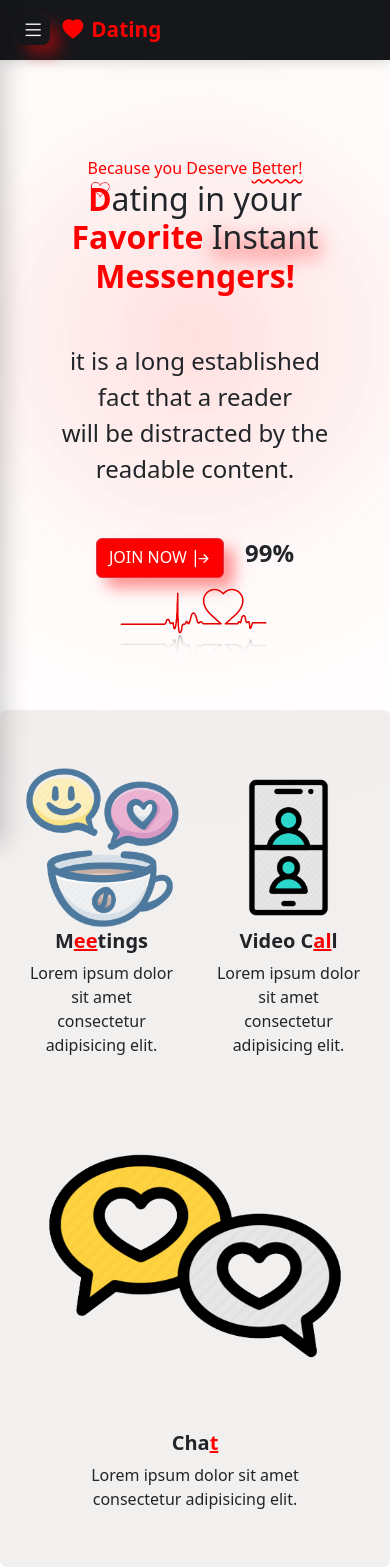
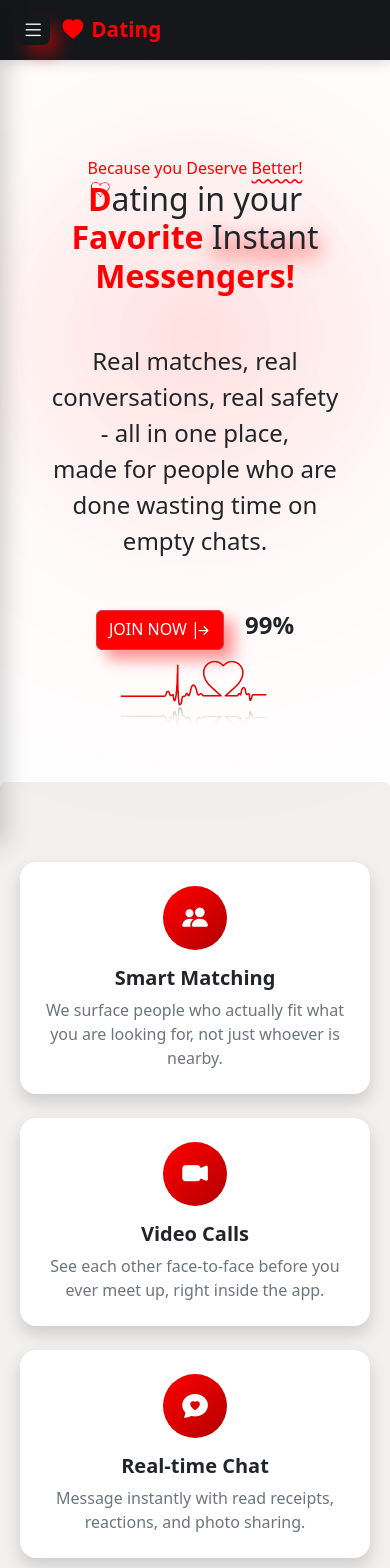
Before and after one commit to sufiyan7359/datingApp, an Angular app in the folder datingAppFrontEnd/: page / in a window 390 px wide. Shown: the top 1568 px of the page. Built offline with nearby package versions, Linux system fonts and the light colour scheme.

Commit message:
Rebuild landing page: fix responsive breaks, replace all Lorem Ipsum with real content

```diff
--- a/datingAppFrontEnd/src/app/components/landing/landing.component.css
+++ b/datingAppFrontEnd/src/app/components/landing/landing.component.css
@@ -98,22 +98,83 @@ font-weight: bolder;
   width: 70%;
 }
 
+/* .counting's col-6 children rely on Bootstrap's row/col gutter, but the
+   parent here isn't a `.row` (it's a plain d-flex), so --bs-gutter-x is
+   never set and the two stats render flush against each other. */
+.counting {
+  gap: 2rem;
+}
+
 .fourthSectionImg {
   max-height: 500px;
+}
+
+.highlights-section,
+.dynamic-section {
+  background-color: rgba(211, 201, 201, 0.3);
+}
+
+/* ---- Highlight cards (Smart Matching / Video Calls / Real-time Chat) ---- */
+.highlight-card {
+  background: #fff;
+  color: #212529;
+  transition: transform 0.3s ease, box-shadow 0.3s ease;
+  animation: fadeInUp 0.4s ease both;
+}
+
+.highlight-card h5 {
+  color: #212529;
+}
+
+.highlight-card p {
+  color: #6c757d;
+}
+
+.highlight-card:hover {
+  transform: translateY(-8px);
+  box-shadow: 0 16px 28px rgba(255, 0, 0, 0.18) !important;
+}
+
+.highlight-icon {
+  width: 64px;
+  height: 64px;
+  margin: 0 auto;
+  border-radius: 50%;
+  display: flex;
+  align-items: center;
+  justify-content: center;
+  background: linear-gradient(135deg, #ff0000, #b30000);
+  color: #fff;
+  font-size: 1.6rem;
+}
+
+@keyframes fadeInUp {
+  from { opacity: 0; transform: translateY(20px); }
+  to { opacity: 1; transform: translateY(0); }
+}
+
+@media (prefers-reduced-motion: reduce) {
+  .highlight-card {
+    animation: none !important;
+    transition: none !important;
+  }
+}
+
+/* This is Bootstrap's `md` breakpoint - the same one `imgBack`'s
+   `d-md-block` uses. Below it the columns stack to one, so the photo would
+   render directly behind the hero text instead of beside it; at or above it
+   the two-column layout is still intact and the photo belongs in view. */
+@media (max-width: 767.98px) {
+  .slide {
+    height: auto;
+    min-height: 0;
+    background-image: none;
+  }
 }
 
 @media (max-width: 991px) {
   h1 {
     font-size: 2.5rem;
-  }
-
-  .slide {
-    height: auto;
-    min-height: 0;
-    /* The photo has no offset column to sit beside once the layout
-       stacks to one column, so it renders directly behind the hero
-       text instead of next to it - just drop it here. */
-    background-image: none;
   }
 
   .thirdSectionImage {
--- a/datingAppFrontEnd/src/app/components/landing/landing.component.html
+++ b/datingAppFrontEnd/src/app/components/landing/landing.component.html
@@ -12,8 +12,8 @@
       </h1>
 
       <span class="mt-3" style="font-size: 1.5rem;">
-        it is a long established fact that a reader <br>
-        will be distracted by the readable content.
+        Real matches, real conversations, real safety - all in one place, <br>
+        made for people who are done wasting time on empty chats.
       </span>
 
       <div class="joinNow mt-5">
@@ -38,31 +38,17 @@
 
 
 <!-- After Banner Section Two -->
-<div class="container-fluid p-2 pt-2 mb-4 rounded" style="background-color: rgba(211, 201, 201, 0.3);">
+<div class="container-fluid p-2 pt-2 pb-4 mb-4 rounded highlights-section">
   <div class="container">
-    <div class="row d-flex justify-content-center mt-5 mb-5">
-      <div class="col-6 col-sm-4 text-center mb-4 mb-sm-0">
-        <div class="icon"><img src="../../../assets/images/meeting.png" height="100" /></div>
-        <div class="heading">
-          <h5><b>M<span style="color: #ff0000;"><u>ee</u></span>tings</b></h5>
+    <div class="row d-flex justify-content-center mt-5 mb-5 g-4">
+      <div class="col-12 col-sm-6 col-lg-4" *ngFor="let highlight of highlights; let i = index">
+        <div class="highlight-card h-100 p-4 rounded-4 shadow border-0 text-center" [style.animation-delay.ms]="i * 80">
+          <div class="highlight-icon mb-3">
+            <i class="bi" [class]="highlight.icon"></i>
+          </div>
+          <h5><b>{{ highlight.title }}</b></h5>
+          <p class="mb-0">{{ highlight.description }}</p>
         </div>
-        <div class="content">Lorem ipsum dolor sit amet <br>consectetur adipisicing elit. </div>
-      </div>
-
-      <div class="col-6 col-sm-4 text-center mb-4 mb-sm-0">
-        <div class="icon"><img src="../../../assets/images/video.png" height="100" /></div>
-        <div class="heading">
-          <h5><b>Video C<span style="color: #ff0000;"><u>al</u></span>l</b></h5>
-        </div>
-        <div class="content">Lorem ipsum dolor sit amet <br>consectetur adipisicing elit. </div>
-      </div>
-
-      <div class="col-12 col-sm-4 text-center">
-        <div class="icon"><img src="../../../assets/images/chat.png" height="100" /></div>
-        <div class="heading">
-          <h5><b>Cha<span style="color: #ff0000;"><u>t</u></span></b></h5>
-        </div>
-        <div class="content">Lorem ipsum dolor sit amet <br>consectetur adipisicing elit. </div>
       </div>
     </div>
   </div>
@@ -81,11 +67,11 @@
 
     <div class="col-12 col-md-6 ">
       <h1><b><span class="textdanger">Meet</span> The <br>
-          Choosen One</b>
+          Chosen One</b>
       </h1>
       <span>
-        Lorem ipsum dolor sit amet consectetur <br> adipisicing elit. Quaerat qui <br> magnam enim ipsam totam numquam.
-        <br> Soluta assumenda, corrupti qui <br> vitae vel doloribus iste fugiat <br> quasi optio iusto, sit eum eos.
+        Our matching engine looks at more than just photos - shared interests, intentions and <br>
+        lifestyle all factor in, so the people you meet are actually worth your time.
       </span>
 
       <div class="rounded m-2 mt-4 mb-4 p-1 bgdanger d-flex dealCard">
@@ -93,8 +79,8 @@
           <img src="../../../assets/images/slide.png" height="60"
             style="border-radius: 50% !important; background: rgb(241, 131, 131);" /></div>
         <div class="cardContent text- m-1 mx-5 text-white">
-          <h5>Sufii Sarkaar</h5>
-          <span>Ask to join the call</span>
+          <h5>Aisha</h5>
+          <span>Incoming video call…</span>
         </div>
 
         <div class=" d-flex justify-content-between">
@@ -120,32 +106,31 @@
 
 
 <!-- Fourth Section Start -->
-<div class="container-fluid pt-2" style="background-color: rgba(211, 201, 201, 0.3);">
+<div class="container-fluid pt-2 dynamic-section">
   <div class="container">
     <div class="row m-0 m-md-5 mt-4">
       <div class="col-12 col-lg-7 ">
         <div class="content">
-          <h1><b> We are a Dynamic <br> Lover <span class="textdanger">Communication</span></b></h1>
-          <span class="mt-1 mb-4">Lorem ipsum dolor sit amet consectetur adipisicing elit.<br> Voluptatem ullam
-            inventore delectus quasi, temporibus provident!<br> Aliquam ea accusantium rem placeat tenetur ipsum sit
-            impeditt impedit.</span>
+          <h1><b>Built For Real <br> <span class="textdanger">Conversations</span></b></h1>
+          <span class="mt-1 mb-4">No endless swiping into the void. Real-time chat, HD video calls, and a matching<br>
+            engine that pays attention - everything you need to actually meet someone, in one app.</span>
         </div>
 
         <div class="col-12 col-sm-6 counting mt-4 d-flex">
           <div class="experience col-6">
-            <h1><b>0.1</b></h1>
-            <span class="text-muted">Years of<br> Experience</span>
+            <h1><b>100%</b></h1>
+            <span class="text-muted">Verified<br> Focus</span>
           </div>
 
           <div class="user col-6 ">
-            <h1><b>1</b></h1>
-            <span class="text-muted">Active User</span>
+            <h1><b>1-Tap</b></h1>
+            <span class="text-muted">Block & Report</span>
           </div>
 
         </div>
 
         <div class="joinNow ">
-          <button class="btn btn-danger text-white " routerLink="/login">GET ACCESS <svg
+          <button class="btn btn-danger text-white " routerLink="/register">GET ACCESS <svg
               xmlns="http://www.w3.org/2000/svg" width="20" height="25" fill="currentColor"
               class="bi bi-arrow-bar-right" viewBox="0 0 16 16">
               <path fill-rule="evenodd"
@@ -172,16 +157,15 @@
       <div class="cardCarousel shadow bg-warning ">
         <div class="cardContent mt-2 mb-2">
           <span class="text-muted">
-            Lorem ipsum dolor sit amet consectetur adipisicing elit. Ad exercitationem autem porro sapiente magnam
-            nostrum tempore ab incidunt harum delectus. Magni veritatis, aut nisi nihil praesentium hic incidunt
-            consequatur obcaecati.</span>
+            "I matched with someone I never would have run into otherwise. We video-called before meeting up, so it
+            didn't feel like a gamble - just felt right from the first hello."</span>
         </div>
         <div class="imgCarousel m-3 pb-1 mb-2 d-flex">
           <div class=" callIcon text-center bg-info " style="border-radius: 50%; height: 60px; width: 60px;">
             <img class="mt-2 mb-0 p-2" src="../../../assets/images/LoginPoster2.png" height="60" width="60" />
           </div>
           <div class=" mt-3 m-2 ">
-            <h5><b>Sufii Sarkaar</b></h5>
+            <h5><b>Riya Malhotra</b></h5>
           </div>
         </div>
 
@@ -191,23 +175,22 @@
     <div class="col-12 col-md-6 mb-5">
       <div class="content">
         <h1><b>What Our <br>
-            <span class="textdanger">Customer`s </span>Say</b></h1>
+            <span class="textdanger">Members </span>Say</b></h1>
       </div>
 
       <div class="col-12 mt-5 ">
         <div class="cardCarousel shadow bg-warning ">
           <div class="cardContent mt-2 mb-2 m-2">
             <span class="text-muted">
-              Lorem ipsum dolor sit amet consectetur adipisicing elit. Ad exercitationem autem porro sapiente magnam
-              nostrum tempore ab incidunt harum delectus. Magni veritatis, aut nisi nihil praesentium hic incidunt
-              consequatur obcaecati.</span>
+              "The blur-until-matched photo setting sold me. I could actually take my time deciding who to talk to
+              without worrying who was seeing my profile first."</span>
           </div>
           <div class="imgCarousel m-3 pb-1 mb-2 d-flex">
             <div class=" callIcon text-center bg-info " style="border-radius: 50%; height: 60px; width: 60px;">
               <img class="mt-2 mb-0 p-2" src="../../../assets/images/LoginPoster2.png" height="60" width="60" />
             </div>
             <div class=" mt-3 m-2 ">
-              <h5><b>Sufii Sarkaar</b></h5>
+              <h5><b>Devraj Singh</b></h5>
             </div>
           </div>
 
--- a/datingAppFrontEnd/src/app/components/landing/landing.component.ts
+++ b/datingAppFrontEnd/src/app/components/landing/landing.component.ts
@@ -1,17 +1,37 @@
-import { Component, OnInit } from '@angular/core';
+import { Component } from '@angular/core';
+import { NgFor } from '@angular/common';
 import { RouterLink } from '@angular/router';
 
+interface Highlight {
+  icon: string;
+  title: string;
+  description: string;
+}
+
+const HIGHLIGHTS: Highlight[] = [
+  {
+    icon: 'bi-people-fill',
+    title: 'Smart Matching',
+    description: 'We surface people who actually fit what you are looking for, not just whoever is nearby.',
+  },
+  {
+    icon: 'bi-camera-video-fill',
+    title: 'Video Calls',
+    description: 'See each other face-to-face before you ever meet up, right inside the app.',
+  },
+  {
+    icon: 'bi-chat-heart-fill',
+    title: 'Real-time Chat',
+    description: 'Message instantly with read receipts, reactions, and photo sharing.',
+  },
+];
+
 @Component({
-    selector: 'app-landing',
-    templateUrl: './landing.component.html',
-    styleUrls: ['./landing.component.css'],
-    imports: [RouterLink]
+  selector: 'app-landing',
+  templateUrl: './landing.component.html',
+  styleUrls: ['./landing.component.css'],
+  imports: [RouterLink, NgFor],
 })
-export class LandingComponent implements OnInit {
-
-  constructor() { }
-
-  ngOnInit(): void {
-  }
-
+export class LandingComponent {
+  readonly highlights = HIGHLIGHTS;
 }
```
